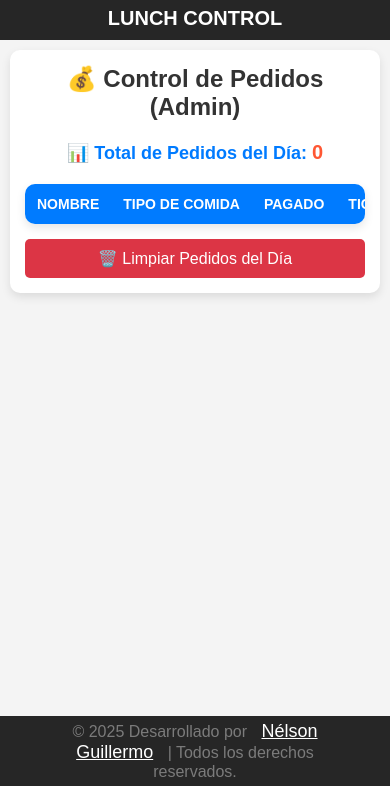
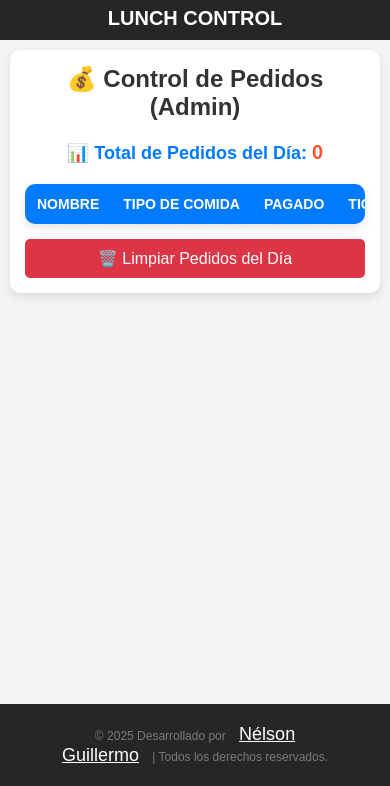
Before and after one commit to dev-guille/LunchControlApp, a website: page public/admin.html in a window 390 px wide. Shown: the part 58-844 px from the top of the page. Drawn offline with Linux system fonts and the light colour scheme; no server answers.

Commit message:
Se arreglo el footer en la parte inferior

```diff
--- a/public/admin.html
+++ b/public/admin.html
@@ -14,6 +14,7 @@
         <h1>LUNCH CONTROL</h1>
     </header>
     <!-- Vista del Cajero -->
+    <main>
         <div>
             <h2>💰 Control de Pedidos (Admin)</h2>
             <form id="formPedido">
@@ -39,6 +40,7 @@
             <!-- Botón para limpiar todos los pedidos -->
             <button id="btnLimpiar" class="btn-danger">🗑️ Limpiar Pedidos del Día</button>
         </div>
+    </main>
 
     <footer>
         <p class="cp">© 2025 Desarrollado por <a href="#" target="_blank">Nélson Guillermo</a> | Todos los derechos reservados.</p>
--- a/public/css/styleCajero.css
+++ b/public/css/styleCajero.css
@@ -4,6 +4,18 @@
     padding: 0;
     box-sizing: border-box;
     font-family: Arial, sans-serif;
+}
+/* 📌 Asegurar que el body ocupe toda la altura de la pantalla */
+html, body {
+    height: 100%;
+    margin: 0;
+    display: flex;
+    flex-direction: column;
+}
+/* 📌 Contenedor principal */
+body {
+    background-color: #f4f4f4;
+    margin: 0px;
 }
 header{
     background-color: #262626;
@@ -15,6 +27,10 @@ header{
     align-items: center;
     padding: 10px 20px; /* Espaciado para mejor visualización */
 }
+/* 📌 Permitir que el contenido crezca y empuje el footer hacia abajo */
+main {
+    flex: 1; /* Hace que el contenido ocupe el espacio disponible */
+}
 .logo{
     width: 200px;
     height: auto;
@@ -24,11 +40,7 @@ h1{
     font-size: 24px;
     font-family: 'Poppins', sans-serif;
 }
-/* 📌 Contenedor principal */
-body {
-    background-color: #f4f4f4;
-    margin: 0px;
-}
+
 
 /* 📌 Estilos del contenedor */
 div {
@@ -220,9 +232,12 @@ button[onclick^="eliminarPedido"] {
         font-size: 20px; /* Ajuste de tamaño para móviles */
     }
     footer {
-        font-size: 16px;
+        font-size: 12px;
         padding: 20px 50px;
         text-align: center;
+    }
+    footer a {
+        font-size: 12px;
     }
 }
 
@@ -264,13 +279,11 @@ button[onclick^="eliminarPedido"] {
     box-shadow: 0 0 5px rgba(0, 91, 187, 0.5);
 }
 
-footer{
+/* 📌 Ajuste del footer */
+footer {
     background-color: #262626;
-    height: 70px;
-    position: absolute;
-    bottom: 0;
+    min-height: 70px;
     width: 100%;
-
     display: flex;
     justify-content: center;
     align-items: center;
```
Lines whose indentation alone changed are shown as unchanged.
